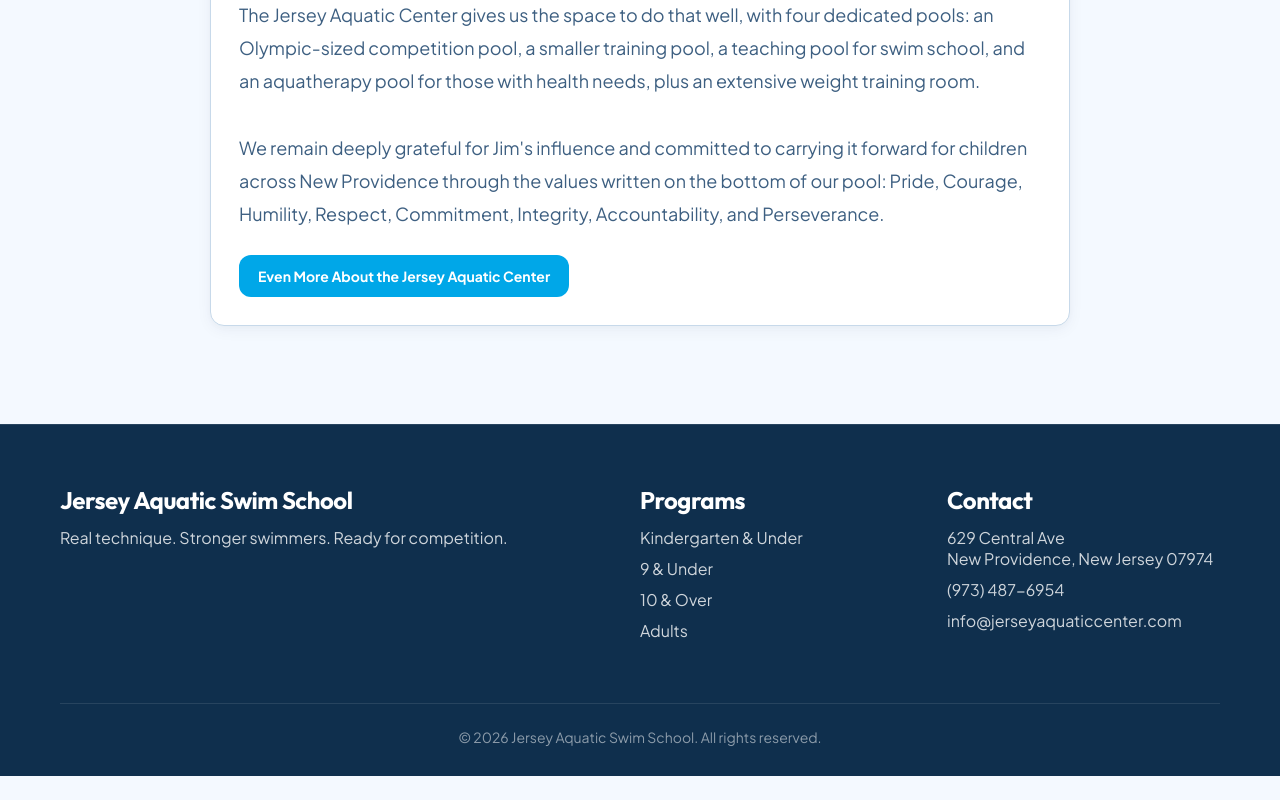
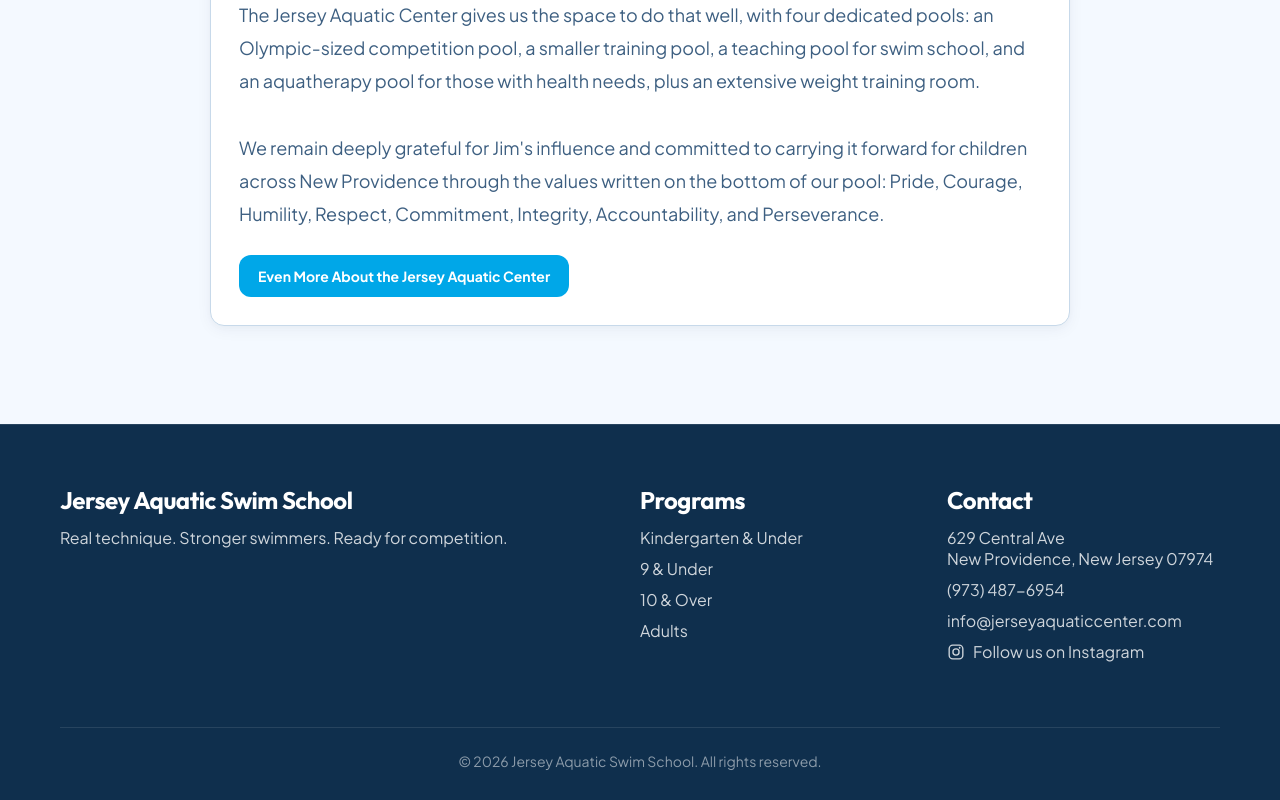
Before and after one commit to jparkerpearson/jersey-swim-school-site, a plain HTML site: page about.html in a window 1280 px wide. Shown: the part 1249-2049 px from the top of the page. Before the commit the page ends 2025 px from the top, so only its background shows below. Drawn offline with Linux system fonts and the light colour scheme.

Commit message:
Add Instagram link in footer contact sections

```diff
--- a/about.html
+++ b/about.html
@@ -217,6 +217,14 @@ We remain deeply grateful for Jim's influence and committed to carrying it forwa
             <li>629 Central Ave<br />New Providence, New Jersey 07974</li>
             <li>(973) 487-6954</li>
             <li>info@jerseyaquaticcenter.com</li>
+            <li>
+              <a href="https://www.instagram.com/jerseyaquaticcenter/" target="_blank" rel="noopener noreferrer" aria-label="Follow Jersey Aquatic Center on Instagram" style="display:inline-flex;align-items:center;gap:8px;color:inherit;text-decoration:none;">
+                <svg viewBox="0 0 24 24" width="18" height="18" fill="currentColor" aria-hidden="true">
+                  <path d="M7.75 2h8.5A5.75 5.75 0 0 1 22 7.75v8.5A5.75 5.75 0 0 1 16.25 22h-8.5A5.75 5.75 0 0 1 2 16.25v-8.5A5.75 5.75 0 0 1 7.75 2zm0 1.8A3.95 3.95 0 0 0 3.8 7.75v8.5a3.95 3.95 0 0 0 3.95 3.95h8.5a3.95 3.95 0 0 0 3.95-3.95v-8.5a3.95 3.95 0 0 0-3.95-3.95h-8.5zm9.1 1.35a1.2 1.2 0 1 1 0 2.4 1.2 1.2 0 0 1 0-2.4zM12 7a5 5 0 1 1 0 10 5 5 0 0 1 0-10zm0 1.8a3.2 3.2 0 1 0 0 6.4 3.2 3.2 0 0 0 0-6.4z"/>
+                </svg>
+                <span>Follow us on Instagram</span>
+              </a>
+            </li>
           </ul>
         </section>
       </div>
```
Also changed, not shown: classes.html (+8 -0 lines), faq.html (+8 -0 lines), index.html (+8 -0 lines), progression.html (+8 -0 lines).
